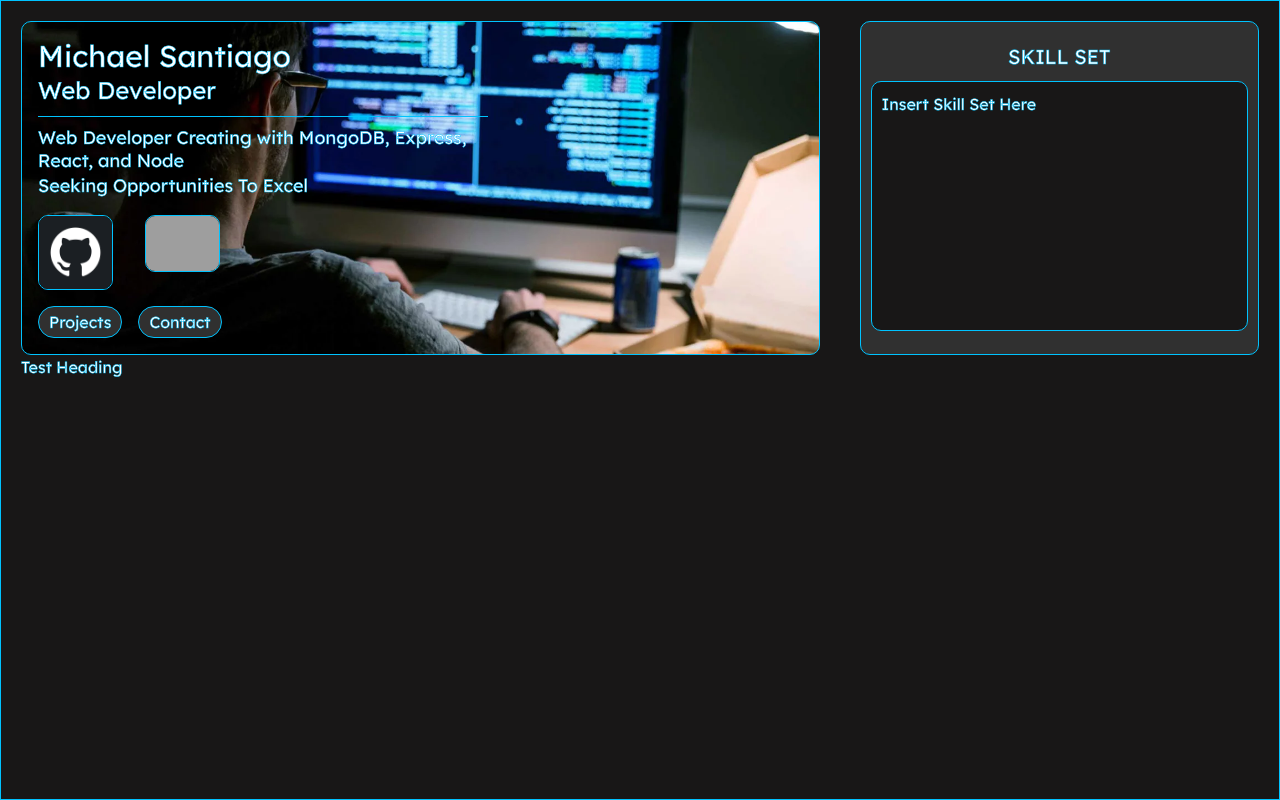
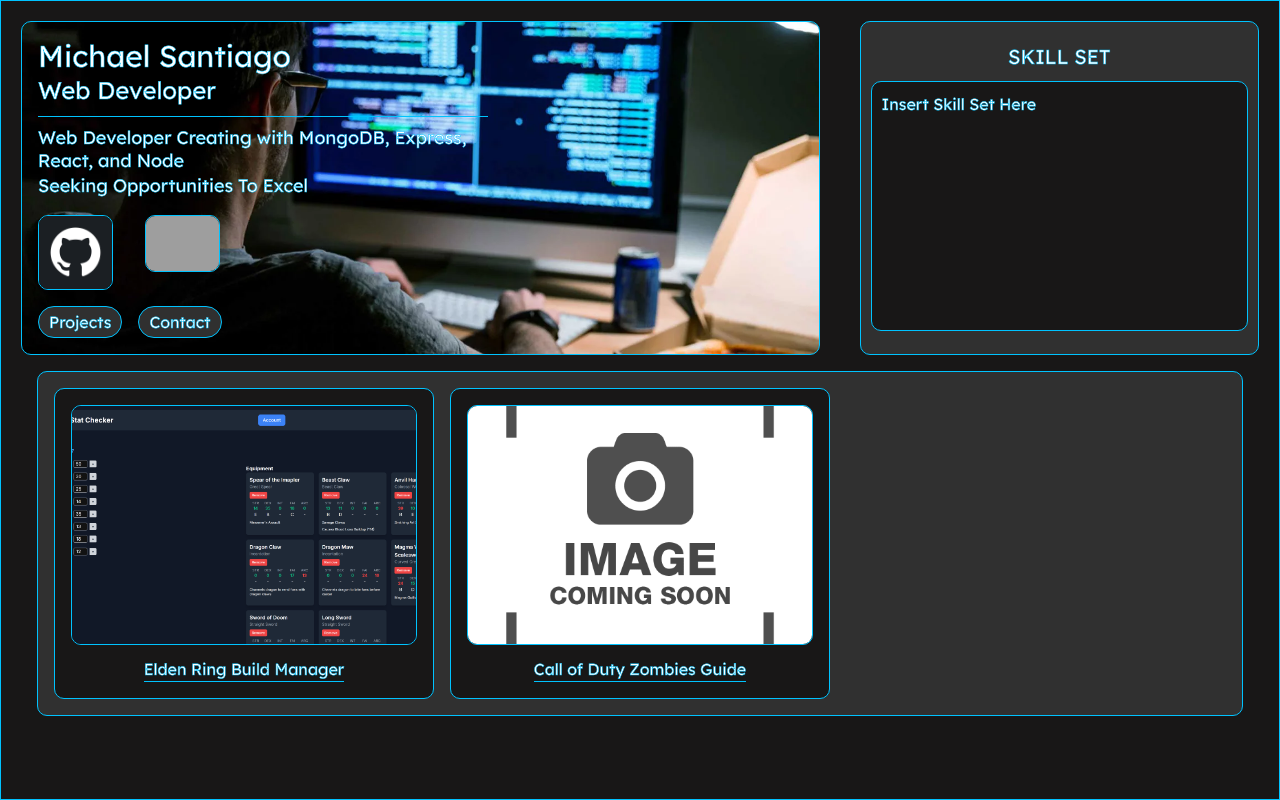
Before and after one commit to Midasantiago/Michael-Dev-Portfolio, a React (Vite) app: page / in a window 1280 px wide. Built offline with nearby package versions, Linux system fonts and the light colour scheme; grey boxes are pictures that could not be loaded.

Commit message:
Initialized Homepage Layout with Styling and data

```diff
--- a/src/App.jsx
+++ b/src/App.jsx
@@ -1,12 +1,14 @@
 import React from "react";
 import { Outlet } from "react-router-dom";
 import Header from "./components/Header";
+import Footer from "./components/Footer";
 
 function App() {
   return (
     <>
       <Header />
       <Outlet />
+
     </>
   )
 }
--- /dev/null
+++ b/src/components/Footer.jsx
@@ -0,0 +1,11 @@
+import React from "react";
+
+const Footer = () => {
+    return (
+        <div className="footer p-4 mt-15">
+            <h4 className="footer-email">Email: mida.santiago98@gmail.com</h4>
+        </div>
+    )
+}
+
+export default Footer;
--- a/src/index.css
+++ b/src/index.css
@@ -103,3 +103,59 @@
   margin: 2px;
   box-sizing: border-box;
 }
+
+.project-section {
+  background-color: var(--secondary-bg-color);
+  border: var(--border-width) solid var(--border-color);
+  border-radius: var(--border-radius);
+  display: grid;
+  grid-template-columns: repeat(3, 1fr);
+}
+
+@media (max-width: 1024px) {
+  .project-section {
+    grid-template-columns: repeat(2, 1fr);
+  }
+}
+
+@media (max-width: 768px) {
+  .project-section {
+    grid-template-columns: repeat(1, 1fr);
+  }
+}
+
+.project {
+  background-color: var(--bg-color);
+  border: var(--border-width) solid var(--border-color);
+  border-radius: var(--border-radius);
+  display: flex;
+  flex-direction: column;
+  justify-content: center;
+  align-items: center;
+  text-align: center;
+  transition: all 0.3s ease-in-out;
+}
+
+.project:hover {
+  border-color: white;
+  box-shadow: 0 0 10px var(--border-color);
+  transform: rotate(-10deg) scale(1.1);
+  animation: wave 0.5s infinite alternate;
+}
+
+.project-img {
+  width: 500px;
+  border: var(--border-width) solid var(--border-color);
+  border-radius: var(--border-radius);
+}
+
+.project-title {
+  border-bottom: var(--border-width) solid var(--border-color);
+  -webkit-text-stroke: 0.5px var(--border-color);
+}
+
+.footer {
+  background-color: var(--secondary-bg-color);
+  border: var(--border-width) solid var(--border-color);
+  border-radius: var(--border-radius);
+}
--- a/src/pages/Homepage.jsx
+++ b/src/pages/Homepage.jsx
@@ -1,10 +1,20 @@
 import React from "react";
+import { Link } from "react-router-dom";
+import projects from "../projectData"
+import placeholderImg from "../assets/image-coming-soon-placeholder.webp";
 
 const Homepage = () => {
     return (
-        <div>
-            <h1>Test Heading</h1>
-        </div>
+        <div className="project-section gap-4 p-4 m-4">
+            {projects.map((project) => (
+                <Link to={`/project/${project.id}`}>
+                    <div key={project.id} className="project p-4">
+                        <img className="project-img w-full h-60 object-cover" src={project.image || placeholderImg} alt={project.title} />
+                        <h2 className=" project-title pt-3">{project.title}</h2>
+                    </div>
+                </Link>
+            ))}
+        </div >
     )
 }
 
--- /dev/null
+++ b/src/projectData.js
@@ -0,0 +1,22 @@
+const projects = [
+    {
+        id: "elden-ring-build-manager",
+        title: "Elden Ring Build Manager",
+        description: "Track and compare character stats and equipment.",
+        image: "src/assets/er-build-manager.png",
+        technologies: ["React", "Node.js", "MongoDB", "Tailwind"],
+        link: "/projects/elden-ring-build-manager",
+        githubLink: "https://github.com/Midasantiago/ER-Stat-Checker",
+        deployedLink: "https://er-stat-checker.onrender.com",
+    },
+    {
+        id: "zombies-guide",
+        title: "Call of Duty Zombies Guide",
+        description: "Interactive guide for map details and completing Easter Eggs.",
+        image: "",
+        technologies: ["React", "Redux", "Firebase"],
+        link: "/projects/zombies-guide",
+    },
+];
+
+export default projects;
```
Also changed, not shown: src/assets/er-build-manager.png (added), src/assets/image-coming-soon-placeholder.webp (added).
